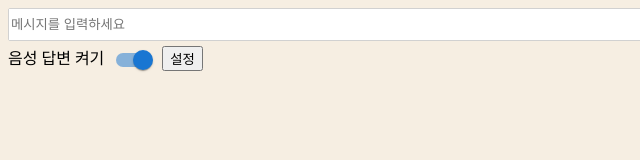
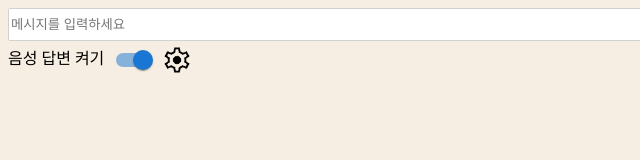
Before and after one commit to kimbboyoung/ChromeExtension_Insight, a React app: page / in a window 1280 px wide. Shown: the full height of the page, 0-640 px from the left. Built offline with nearby package versions, Linux system fonts and the light colour scheme.

Commit message:
콘솔제거, 설정 아이콘 변경

```diff
--- a/src/popup.html
+++ b/src/popup.html
@@ -44,6 +44,15 @@
         margin-right: 10px;
         width: 20px;
       }
+      #settingIcon {
+        display: inline-block;
+        width: 30px;
+        cursor: pointer;
+      }
+      #settingIcon > img {
+        width: 100%;
+        vertical-align: middle;
+      }
       .user-message {
         background-color: #f3e4cb;
         color: black;
--- a/src/popup.jsx
+++ b/src/popup.jsx
@@ -213,9 +213,9 @@ function Popup() {
             name="toggle-switch"
             inputProps={{ "aria-label": "toggle switch" }}
           />
-          <button onClick={toggleSettings}>
-            {isSettingsOpen ? "닫기" : "설정"}
-          </button>
+          <span id="settingIcon" onClick={toggleSettings}>
+            <img src="settingIcon.png" alt="음성 설정" />
+          </span>
           {isSettingsOpen && (
             <div>
               <Grid container spacing={2}>
```
Also changed, not shown: public/content.js (+7 -6 lines), public/settingIcon.png (added).
